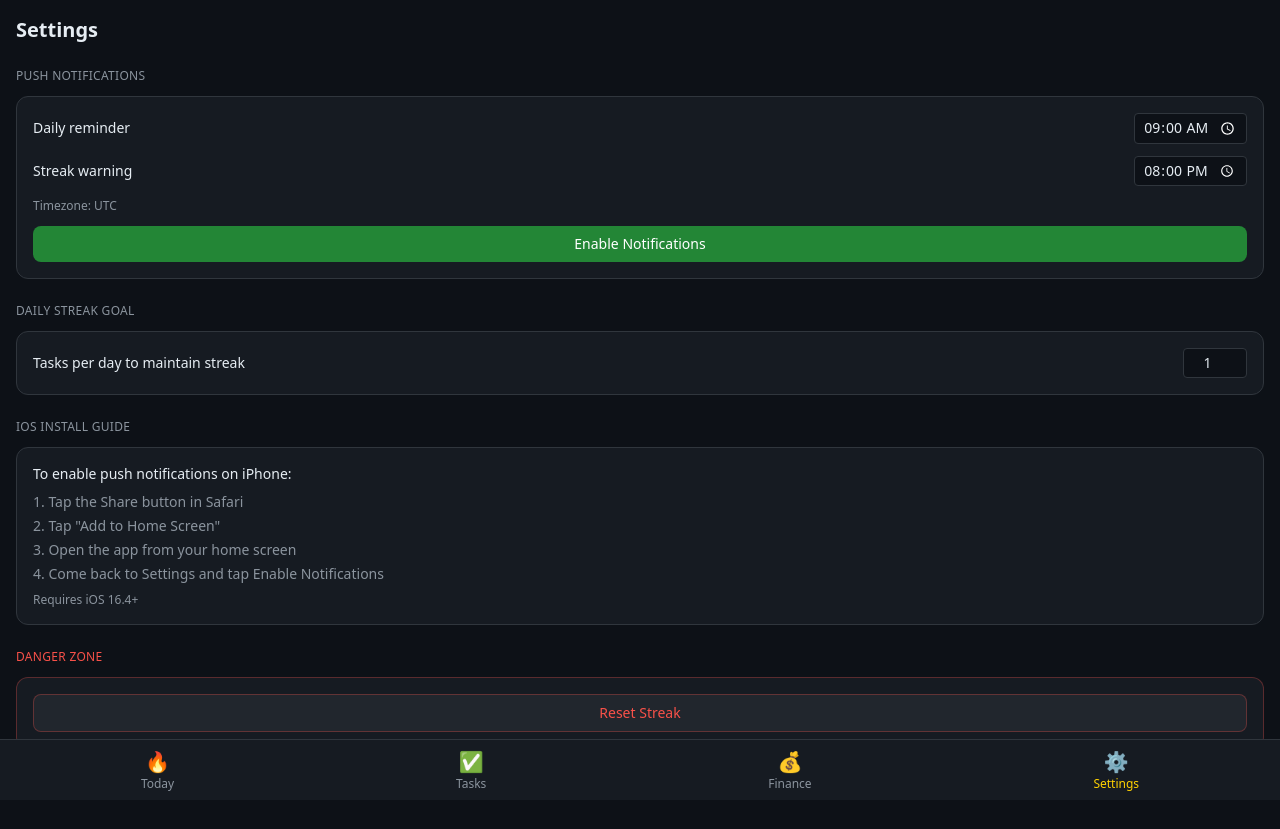
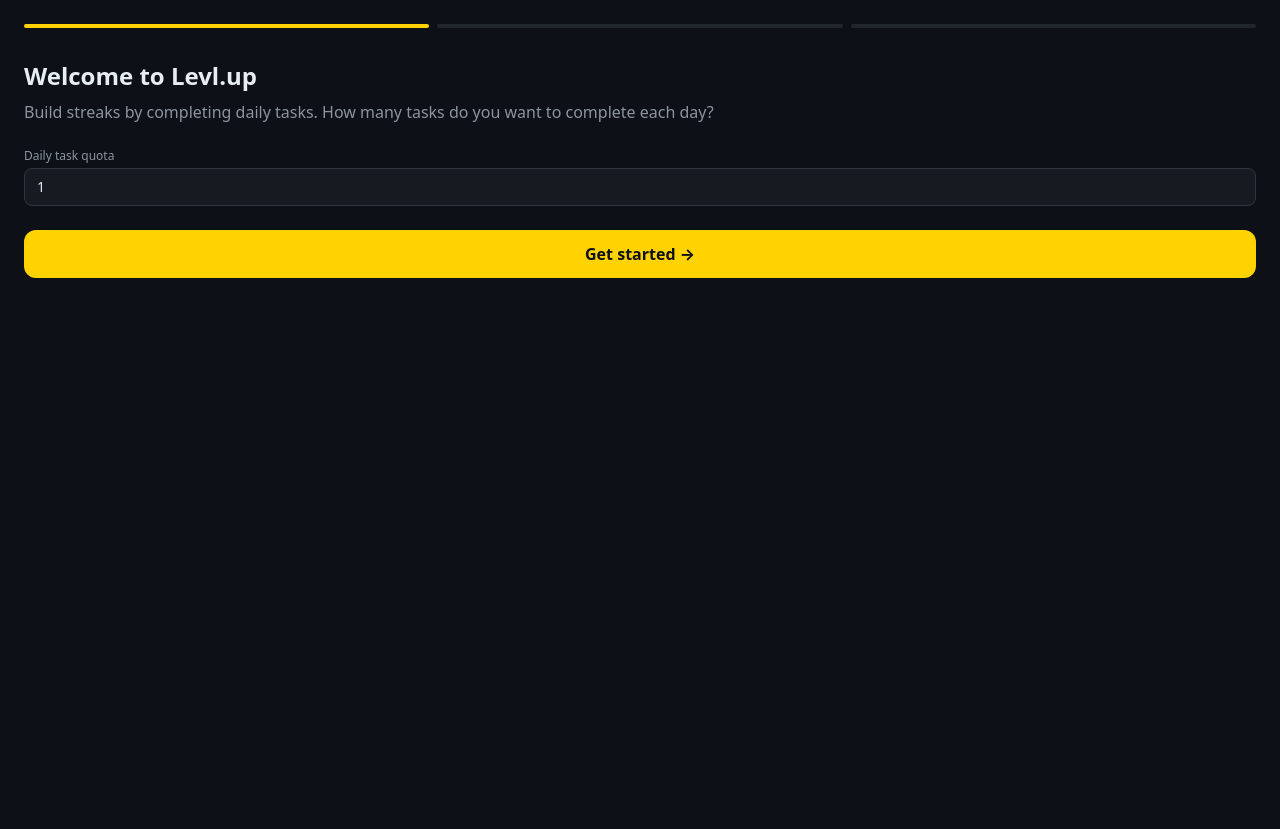
Before and after one commit to bayeh1/levl.up, a React (Vite) app in the folder packages/frontend/: page /settings in a window 1280 px wide. Built offline with nearby package versions, Linux system fonts and the light colour scheme; no server answers.

Commit message:
feat: add 3-step onboarding wizard (quota, first task, notifications)

```diff
--- a/packages/frontend/src/App.tsx
+++ b/packages/frontend/src/App.tsx
@@ -1,3 +1,4 @@
+import { useState } from 'react'
 import { BrowserRouter, Routes, Route } from 'react-router-dom'
 import { TabBar } from './components/TabBar'
 import { Dashboard } from './features/dashboard/Dashboard'
@@ -5,11 +6,15 @@
 import { FinanceTab } from './features/finance/FinanceTab'
 import { SettingsTab } from './features/settings/SettingsTab'
 import { AddToHomeScreen } from './features/notifications/AddToHomeScreen'
+import { OnboardingWizard } from './features/onboarding/OnboardingWizard'
 
 export function App() {
+  const [onboarded, setOnboarded] = useState(() => !!localStorage.getItem('levlup-onboarded'))
+
   return (
     <BrowserRouter>
       <div className="min-h-dvh pb-16">
+        {!onboarded && <OnboardingWizard onComplete={() => setOnboarded(true)} />}
         <Routes>
           <Route path="/" element={<Dashboard />} />
           <Route path="/tasks" element={<TasksTab />} />
--- /dev/null
+++ b/packages/frontend/src/features/onboarding/OnboardingWizard.tsx
@@ -0,0 +1,107 @@
+import { useState, useEffect } from 'react'
+import { TaskForm } from '../tasks/TaskForm'
+import { usePushSubscription } from '../notifications/usePushSubscription'
+import { addTask, createTask } from '../../store/tasks'
+import type { StreakContribution } from '@levl-up/shared'
+
+interface Props {
+  onComplete: () => void
+}
+
+export function OnboardingWizard({ onComplete }: Props) {
+  const [step, setStep] = useState(1)
+  const { subscribed, loading: pushLoading, error: pushError, subscribe } = usePushSubscription()
+  const [quota, setQuota] = useState(() => localStorage.getItem('dailyQuota') ?? '1')
+
+  function handleFinish() {
+    localStorage.setItem('levlup-onboarded', '1')
+    onComplete()
+  }
+
+  async function handleFirstTask(fields: { title: string; dueDate: Date; category: 'productivity' | 'finance'; streakContribution: StreakContribution }) {
+    await addTask(createTask(fields))
+    setStep(3)
+  }
+
+  function handleQuotaChange(value: string) {
+    setQuota(value)
+    localStorage.setItem('dailyQuota', value)
+  }
+
+  async function handleSubscribe() {
+    const tz = Intl.DateTimeFormat().resolvedOptions().timeZone
+    await subscribe(tz, '09:00', '20:00')
+  }
+
+  useEffect(() => {
+    if (subscribed) handleFinish()
+  }, [subscribed])
+
+  return (
+    <div className="fixed inset-0 z-50 bg-[#0d1117] overflow-y-auto">
+      <div className="min-h-full flex flex-col p-6">
+        {/* Step indicator */}
+        <div className="flex gap-2 mb-8">
+          {[1, 2, 3].map((s) => (
+            <div key={s} className={`h-1 flex-1 rounded-full ${s <= step ? 'bg-[#ffd200]' : 'bg-[#21262d]'}`} />
+          ))}
+        </div>
+
+        {step === 1 && (
+          <div className="flex-1 flex flex-col">
+            <h1 className="text-2xl font-bold mb-2">Welcome to Levl.up</h1>
+            <p className="text-[#8b949e] mb-6">Build streaks by completing daily tasks. How many tasks do you want to complete each day?</p>
+            <label htmlFor="daily-quota" className="text-xs text-[#8b949e] mb-1 block">Daily task quota</label>
+            <input
+              id="daily-quota"
+              type="number"
+              min="1"
+              max="20"
+              className="w-full bg-[#161b22] border border-[#30363d] rounded-lg px-3 py-2 text-[#e6edf3] text-sm mb-6"
+              value={quota}
+              onChange={(e) => handleQuotaChange(e.target.value)}
+            />
+            <button
+              onClick={() => setStep(2)}
+              className="bg-[#ffd200] text-[#0d1117] py-3 rounded-xl font-bold"
+            >
+              Get started →
+            </button>
+          </div>
+        )}
+
+        {step === 2 && (
+          <div className="flex-1 flex flex-col">
+            <h1 className="text-2xl font-bold mb-2">Add your first task</h1>
+            <p className="text-[#8b949e] mb-4">Create a task to complete today and start your streak.</p>
+            <TaskForm
+              onSubmit={handleFirstTask}
+              onCancel={() => setStep(3)}
+            />
+          </div>
+        )}
+
+        {step === 3 && (
+          <div className="flex-1 flex flex-col">
+            <h1 className="text-2xl font-bold mb-2">Enable notifications</h1>
+            <p className="text-[#8b949e] mb-6">Get daily reminders and streak warnings so you never break your streak.</p>
+            {pushError && <p role="alert" className="text-xs text-[#f85149] mb-4">{pushError}</p>}
+            <button
+              onClick={handleSubscribe}
+              disabled={pushLoading || subscribed}
+              className="bg-[#238636] text-white py-3 rounded-xl font-bold mb-3 disabled:opacity-50"
+            >
+              {pushLoading ? 'Enabling…' : subscribed ? 'Enabled ✓' : 'Enable Notifications'}
+            </button>
+            <button
+              onClick={handleFinish}
+              className="text-[#58a6ff] py-2 text-sm"
+            >
+              Skip
+            </button>
+          </div>
+        )}
+      </div>
+    </div>
+  )
+}
```
Also changed, not shown: 1 other file (tests, documents, lock files or other folders).
